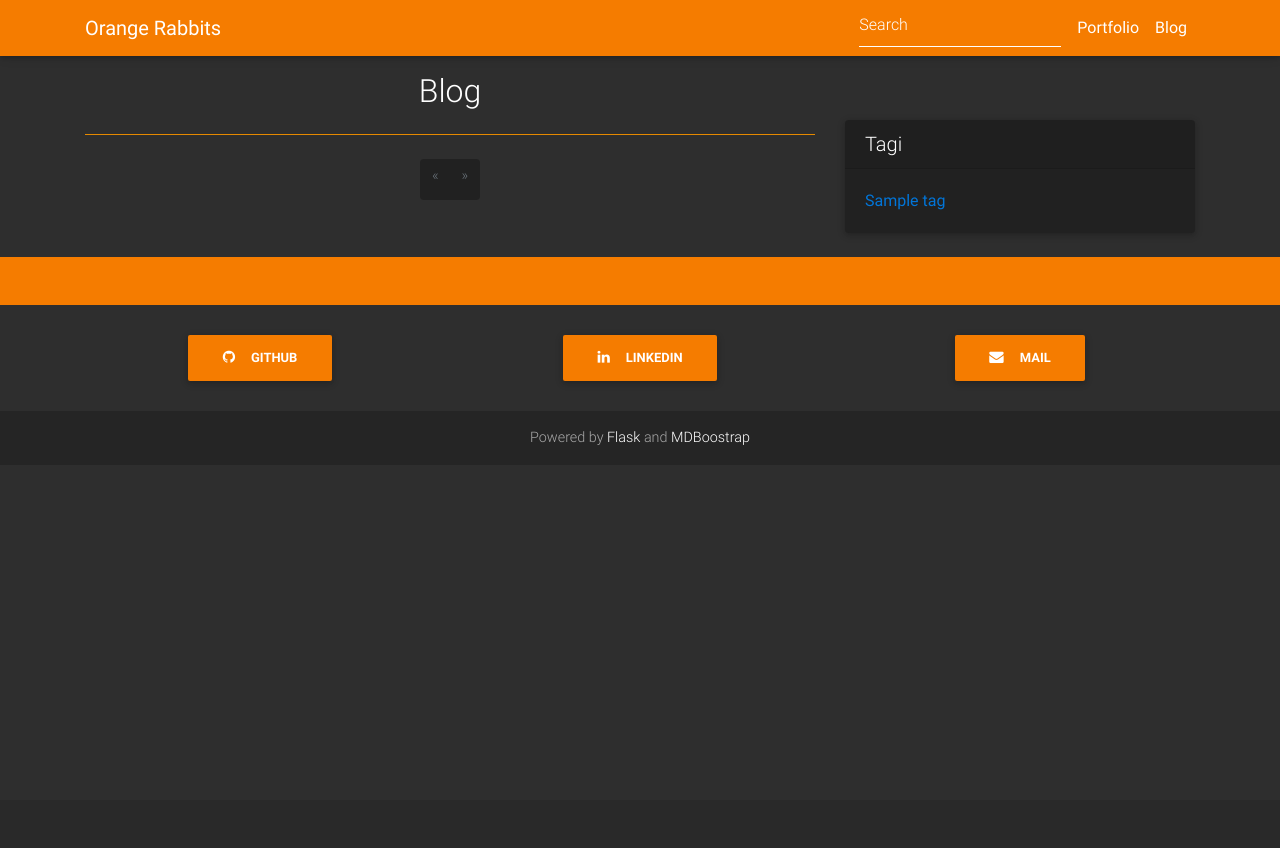
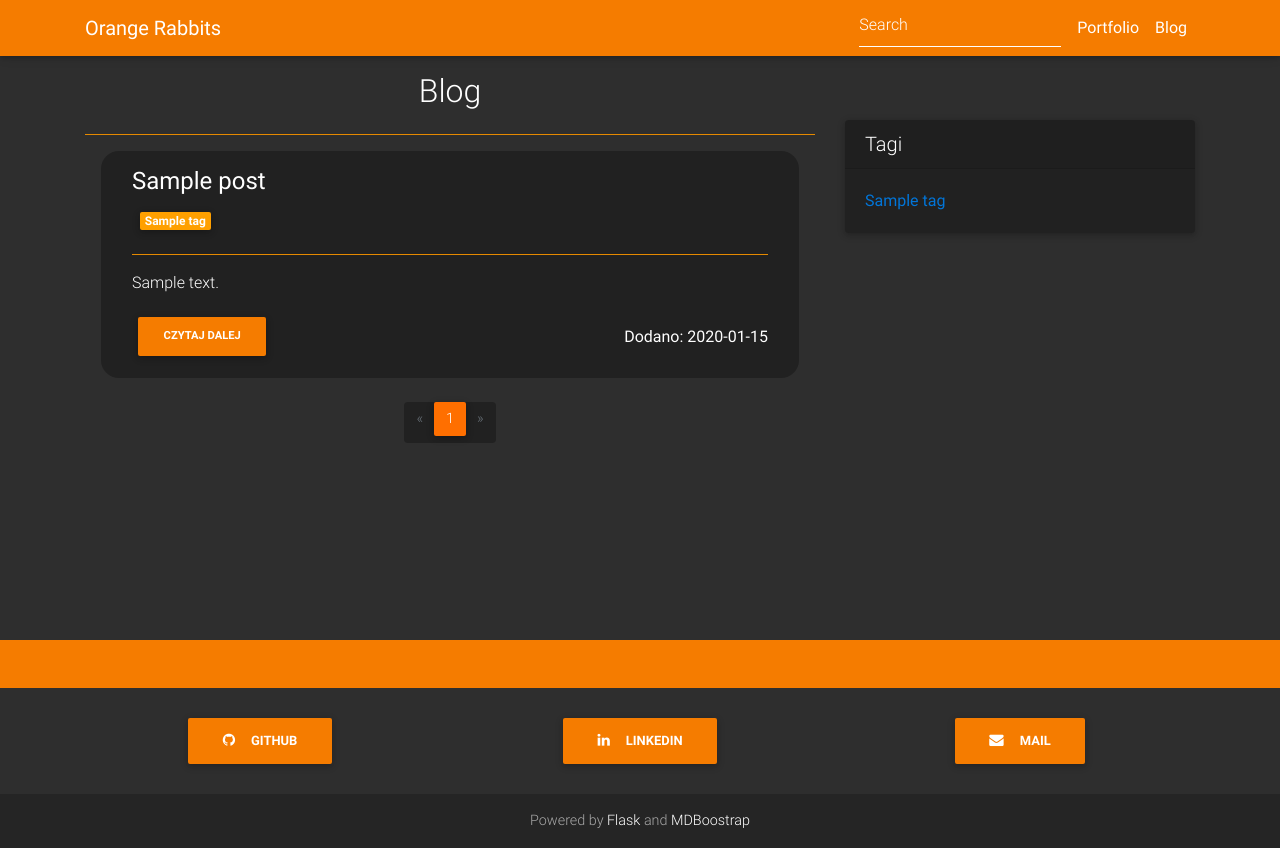
Before and after one commit to Kehashi91/Orange_rabbit, a Flask app: page /blog in a window 1280 px wide. Before the commit the page ends 445 px from the top, so only its background shows below. Run offline with Flask 2, Linux system fonts and the light colour scheme; tables that the repository leaves empty hold one stand-in row (values such as "Sample post"); some libraries are stand-ins or nearby versions.

Commit message:
Pagination fix and generalization, other small changes.

```diff
--- a/app/blogfolio/views.py
+++ b/app/blogfolio/views.py
@@ -27,20 +27,21 @@ def show_project(project):
 
 @blogfolio.route('/blog')
 def blog():
-    """Blog site with default pagination"""
+    """Blog site with default pagination. Projects included with a special tag."""
     page = request.args.get('page', 1, type=int)
-    posts = Post.query.filter_by(post_type="blogpost").paginate(page, 5, True)
+    posts = Post.query.paginate(page, 5, True)
     tags = Tags.query.all()
     tags_half_1 = tags[int(len(tags)/2):]
     tags_half_2 = tags[:int(len(tags)/2)]
 
-    return render_template("blog.html", posts=posts, tags1=tags_half_1, tags2=tags_half_2)
+    return render_template("blog.html", posts=posts, tags1=tags_half_1, tags2=tags_half_2, paginate_url="blog?")
 
 @blogfolio.route('/search')
 def search():
     """Simple search by text and tags."""
+    search_query = request.args.get('query')
     page = request.args.get('page', 1, type=int)
-    search_query = request.args.get('query')
+
 
     if not search_query:
         abort(404)
@@ -50,4 +51,5 @@ def search():
         results_count = results.count()
         results_paginate = results.paginate(page, 5, True)
 
-        return render_template("search.html", query=search_query, results=results_paginate, count=results_count)
+        return render_template("search.html", query=search_query, results=results_paginate, count=results_count,
+                               paginate_url="search?query=test&")
--- a/app/static/css/style.css
+++ b/app/static/css/style.css
@@ -22,3 +22,7 @@ border-radius: 18px;
 .mytag {
 border-radius: 2px;
 }
+
+.fill {
+    min-height: 100%;
+}
--- a/app/templates/blog.html
+++ b/app/templates/blog.html
@@ -2,7 +2,7 @@
 {% from "macros.html" import blogpost, paginate %}
 {% block main %}
 
-<div class="container pt-5 text-white">
+<div class="container pt-5 text-white fill">
 
       <div class="row">
 
@@ -18,7 +18,7 @@
                {{ blogpost(post) }}
                {% endfor %}
 <!--Pagination-->
-          {{ paginate(posts) }}
+          {{ paginate(posts, paginate_url) }}
           <!-- Pagination -->
 
 
--- a/app/templates/macros.html
+++ b/app/templates/macros.html
@@ -8,7 +8,7 @@
                   <div class="col-md-6">
                      <div class="d-flex flex-row flex-wrap">
                          {% for tag in project.tags %}
-                        <span class="badge amber darken-2 m-2">{{ tag.name }}</span></h3>
+                        <a href="search?query={{ tag.name }}"><span class="badge amber darken-2 m-2">{{ tag.name }}</span></a>
                          {% endfor %}
 
 
@@ -34,8 +34,11 @@
                   <div class="col">
                      <h4><strong>{{ post.name }}</strong></h4>
                                            <div class="d-flex flex-row flex-wrap">
+                                               {% if post.post_type == "project" %}
+                                              <a href="search?query={{ post.name }}"><span class="badge green darken-2 m-2">Projekt</span></a>
+                                               {% endif %}
                          {% for tag in post.tags %}
-                        <span class="badge amber darken-2 mr-2">{{ tag.name }}</span></h3>
+                        <a href="search?query={{ tag.name }}"><span class="badge amber darken-2 m-2">{{ tag.name }}</span></a>
 
                          {% endfor %}
                                            </div>
@@ -52,14 +55,14 @@
                </div>
 {% endmacro %}
 
-{% macro paginate(pagination) %}
+{% macro paginate(pagination, paginate_url) %}
 
 <div class="d-flex justify-content-center p-2">
     <ul class="pagination pg-amber elegant-color-dark text-white text-center">
 
         <!--Arrow left-->
         <li class="page-item">
-            <a class="page-link {% if not pagination.has_prev %}disabled text-muted{% else %}text-white{% endif %}" href="blog?page={{ pagination.prev_num }}" aria-label="Prev">
+            <a class="page-link {% if not pagination.has_prev %}disabled text-muted{% else %}text-white{% endif %}" href="{{ paginate_url }}page={{ pagination.prev_num }}" aria-label="Prev">
                 <span aria-hidden="true">&laquo;</span>
 
             </a>
@@ -68,7 +71,7 @@
   {% for page in pagination.iter_pages() %}
     {% if page %}
       {% if page != pagination.page %}
-      <li class="page-item"><a class="page-link text-white" href="blog?page={{ page }}">{{ page }}</a></li>
+      <li class="page-item"><a class="page-link text-white" href="{{ paginate_url }}page={{ page }}">{{ page }}</a></li>
       {% else %}
         <li class="page-item active"><a class="page-link  text-white">{{ page }}</a></li>
       {% endif %}
@@ -77,7 +80,7 @@
     {% endif %}
   {% endfor %}
         <li class="page-item">
-            <a class="page-link {% if not pagination.has_next %}disabled text-muted{% else %}text-white{% endif %}" href="blog?page={{ pagination.next_num }}" aria-label="Prev">
+            <a class="page-link {% if not pagination.has_next %}disabled text-muted{% else %}text-white{% endif %}" href="{{ paginate_url }}page={{ pagination.next_num }}" aria-label="Prev">
                 <span aria-hidden="true">&raquo;</span>
             </a>
         </li>
--- a/app/templates/project.html
+++ b/app/templates/project.html
@@ -10,7 +10,7 @@
                          <div class="d-flex flex-row flex-wrap justify-content-between">
                              <div>
                          {% for tag in project.tags %}
-                        <span class="badge amber darken-2 m-2">{{ tag.name }}</span>
+                        <a href="search?query={{ tag.name }}"><span class="badge amber darken-2 m-2">{{ tag.name }}</span></a>
                          {% endfor %}
                              </div>
                              <span class="badge amber darken-2 m-2">Dodano: {{ project.time_added }}</span>
--- a/app/timer/ploter.py
+++ b/app/timer/ploter.py
@@ -13,12 +13,11 @@ def plot(username, days = 30):
     File is saved with username, not ID since same ID can exists in both testing and production enviroment, and could
     create unecessary overwrites. While for now plot is redrawn at every request, in the future it might change.
     """
-
     mplstyle.use(['ggplot'])
 
     days_range = datetime.today() - timedelta(days=days)
 
-    dbcheck = Timer_entries.query.filter(Timer_entries.starttime > days_range).all()
+    dbcheck = Timer_entries.query.filter(Timer_entries.starttime > days_range).all()#add search by user after users are implemented
 
     dates = [matplotlib.dates.date2num(dbentry.starttime.replace(second=0, minute=0, hour=0)) for dbentry in dbcheck]
     times = [dbentry.totaltime.total_seconds() / 60 for dbentry in dbcheck] #seconds -> minutes
--- a/orabbit.py
+++ b/orabbit.py
@@ -15,7 +15,7 @@ Application structure:
     ---> blogfolio - blogfolio blueprint directory
     -> __init__ - Blueprint initialization
     -> views.py - view functions
-    ---> timer - blogfolio blueprint directory
+    ---> timer - timer blueprint directory
     -> __init__ - Blueprint initialization
     -> views.py - view functions and simple API calls
 """
```
Also changed, not shown: app/templates/search.html (+3 -4 lines), tests/test_basic.py (+39 -7 lines), 1 other file.
